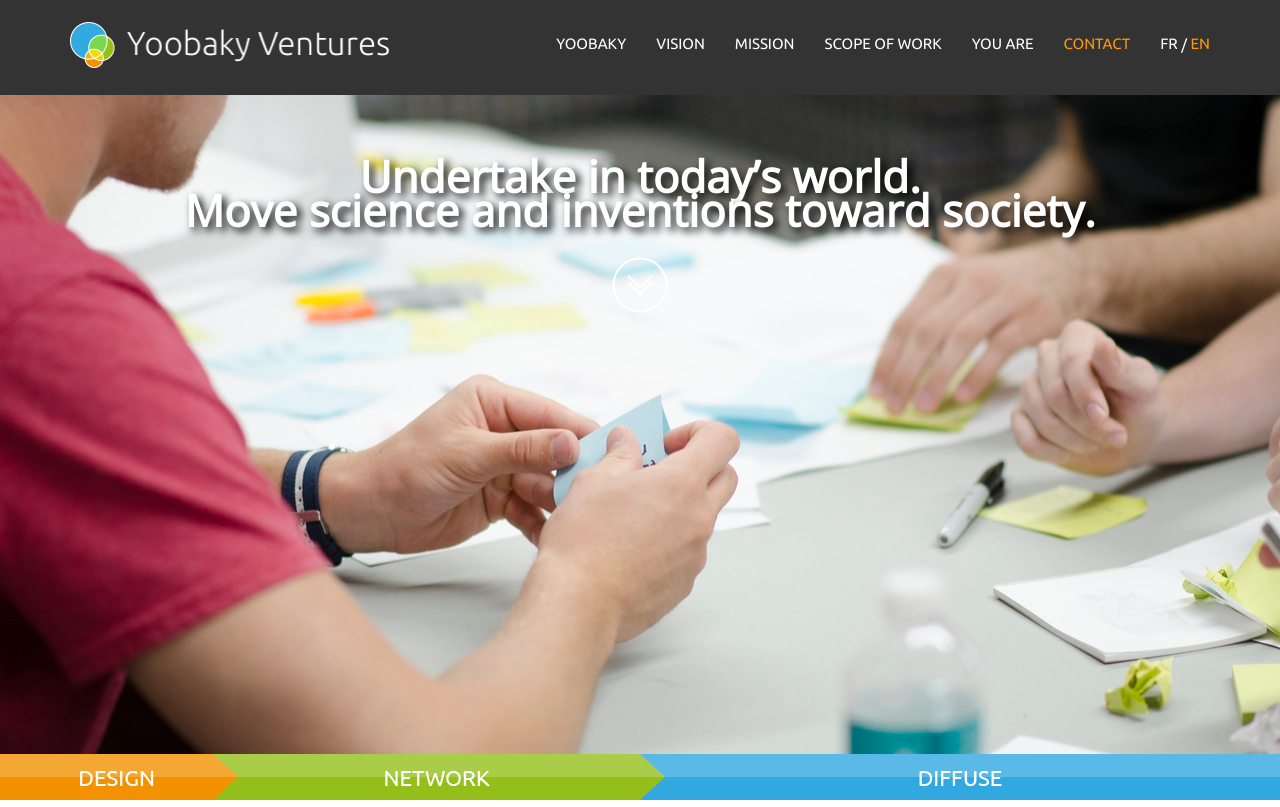
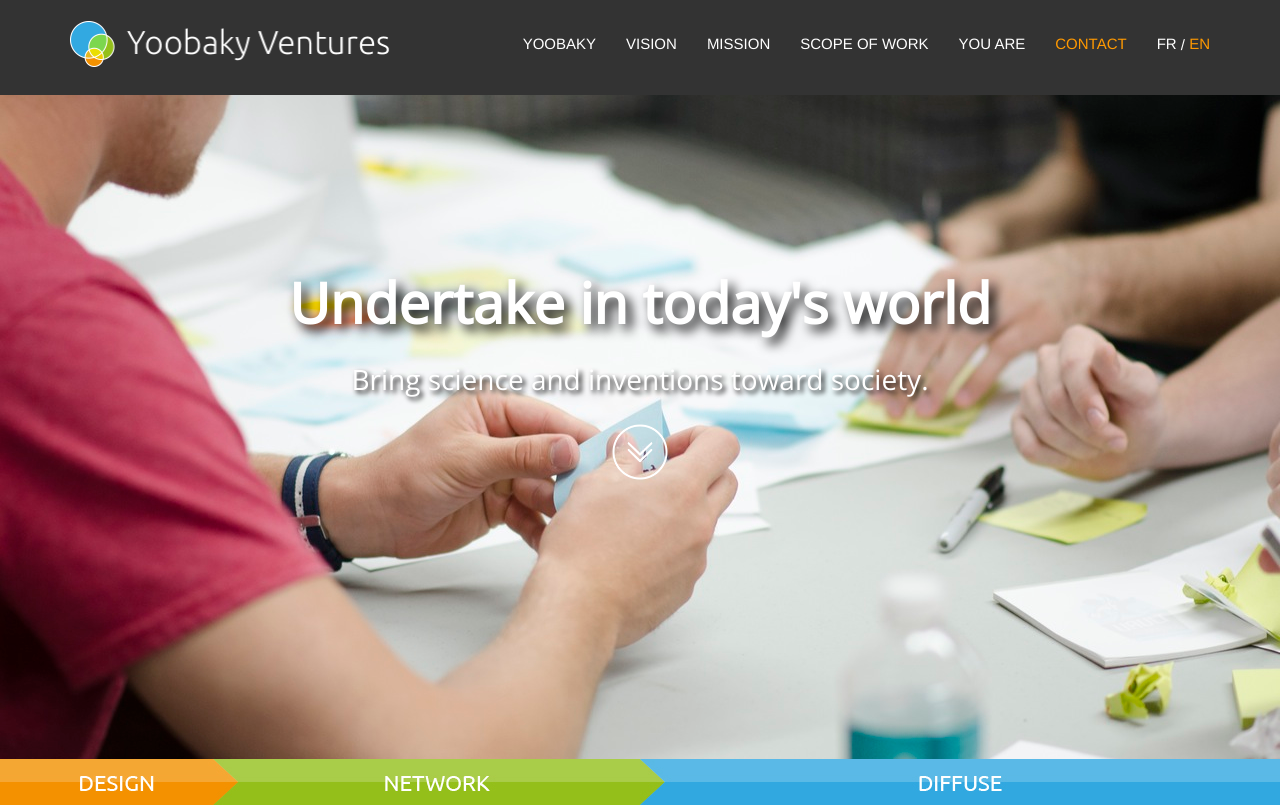
Before and after one commit to yoobaky/yoobaky.github.io, a plain HTML site: page en.html in a window 1280 px wide. Shown: the top 807 px of the page. Drawn offline with nearby package versions, Linux system fonts and the light colour scheme.

Commit message:
New title

```diff
--- a/en.html
+++ b/en.html
@@ -65,7 +65,8 @@
         <section id="yoobaki">
             <div class="top">
                 <div class="container">
-                    <h1>Undertake in today’s world. <br>Move science and inventions toward society.</h1>
+                    <h1>Undertake in today's world</h1>
+                    <h2>Bring science and inventions toward society.</h2>
                     <a href="#yoob"></a>
                 </div>
                 <img class="bandeau-couleur" src="images/bandeau-couleurs-en.jpg" alt="">
--- a/sass/styles.scss
+++ b/sass/styles.scss
@@ -13,14 +13,21 @@
 @import url(https://fonts.googleapis.com/css?family=Open+Sans);
 
 
-body{
+html {
+    font-size: 1em;
+    line-height: 1.4;
     font-family: 'Ubuntu', sans-serif;
+}
+
+body {
     position: relative;
+
 }
 
 html,body{
     height: 100%;
 }
+
 
 a:focus {
     outline: none;
@@ -101,7 +108,7 @@ a:focus {
 }
 
 #yoobaki{
-    margin-top: 79px;
+    margin-top: 6em;
     .top{
         display: block;
         background: url(../images/background_candidate_2.jpg)no-repeat center;
@@ -109,28 +116,26 @@ a:focus {
         text-align: center;
         position: relative;
     }
+    h1,h2{
+        font-family: 'Open Sans', 'Ubuntu';
+        color: #ffffff;
+        position : relative;
+        text-align: center;
+        text-shadow: black 0.1em 0.1em 0.2em;
+        font-weight: 700;
+
+    }
     h1{
-        font-family: 'Open Sans', ubuntu;
-        position: relative;
-        color: #ffffff;
-        text-align: center;
-        font-weight: 700;
-        font-size: 44px;
-        line-height: 34px;
-        text-shadow: black 0.1em 0.1em 0.2em;
-        margin-top: 80px;
+        font-size: 4em;
+        line-height: 1.1;
+        padding-top: 3em;
 
     }
     h2{
-        font-family: 'Open Sans', ubuntu;
-        position: relative;
-        color: #ffffff;
-        text-align: center;
-        font-size: 32px;
-        line-height: 34px;
+        font-size: 2em;
+        line-height: 1.1;
         margin-top: 30px;
-        font-weight: normal;
-        text-shadow: black 0.1em 0.1em 0.2em;
+        font-weight: 500;
     }
 
     a{
```
Also changed, not shown: stylesheets/styles.css.
